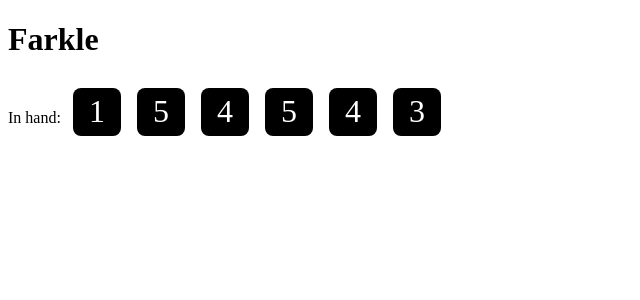
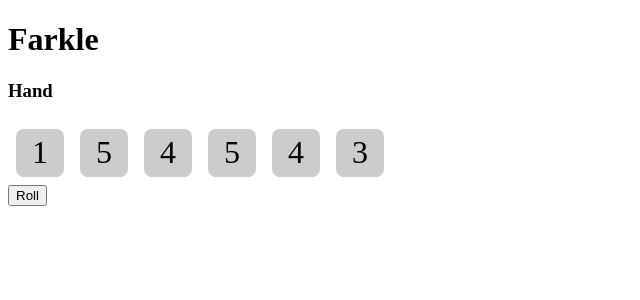
Before and after one commit to murbar/farkle, a React (Create React App) app: page / in a window 1280 px wide. Shown: the top 300 px of the page, without its empty margins (0-640 px from the left). Built offline with nearby package versions, Linux system fonts and the light colour scheme.

Commit message:
Add Header, Die, Hand, Controls

```diff
--- a/src/App.js
+++ b/src/App.js
@@ -8,12 +8,19 @@
     .fill(null)
     .map(() => randomDie());
 
-const Die = styled.div`
+const Header = () => {
+  return (
+    <header>
+      <h1>Farkle</h1>
+    </header>
+  );
+};
+
+const DieStyles = styled.div`
   display: inline-flex;
   justify-content: center;
   align-items: center;
-  background: black;
-  color: white;
+  background: #ccc;
   border-radius: 0.5rem;
   width: 3rem;
   height: 3rem;
@@ -21,21 +28,42 @@
   margin: 0.5rem;
 `;
 
+const Die = ({ value, handleClick }) => {
+  return <DieStyles onClick={handleClick}>{value}</DieStyles>;
+};
+
+const Hand = ({ dice }) => {
+  return (
+    <div>
+      <h3>Hand</h3>
+      {dice.map(d => (
+        <Die value={d} />
+      ))}
+    </div>
+  );
+};
+
+const Controls = ({ callbacks }) => {
+  return (
+    <div>
+      <button onClick={callbacks.rollDice}>Roll</button>
+    </div>
+  );
+};
+
 function App() {
-  const [hand, setHand] = useState(newHand());
+  const [diceInHand, setDiceInHand] = useState(newHand());
+
+  const rollDice = () => {
+    setDiceInHand(prev => newHand(prev.length));
+  };
 
   return (
     <div>
-      <header>
-        <h1>Farkle</h1>
-      </header>
+      <Header />
       <main>
-        In hand:{' '}
-        {hand.map(d => (
-          <Die key={d} value={d}>
-            {d}
-          </Die>
-        ))}
+        <Hand dice={diceInHand} />
+        <Controls callbacks={{ rollDice }} />
       </main>
     </div>
   );
```
